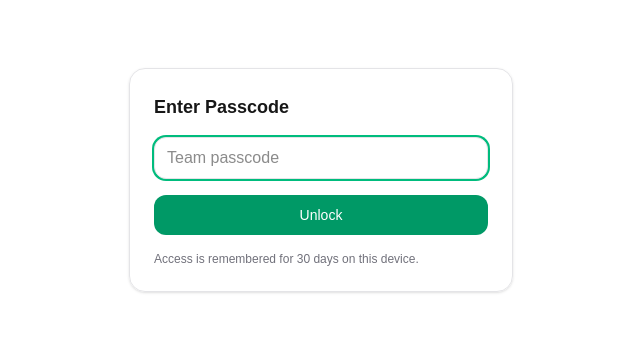
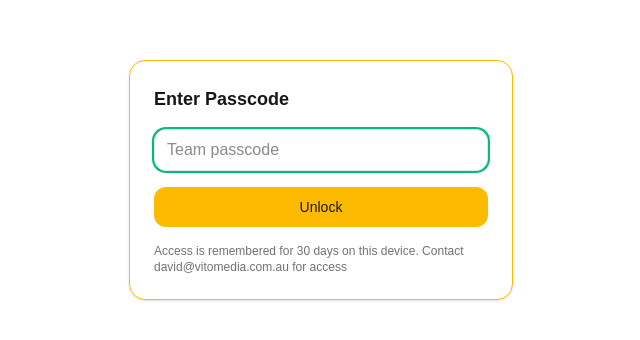
Before and after one commit to davidcmcdonald/client-health, a Next.js app: page /unlock in a window 1280 px wide. Shown: the part 220-560 px from the top of the page, without its empty margins (319-959 px from the left). Built offline with nearby package versions, Linux system fonts and the light colour scheme.

Commit message:
Colour Swap

```diff
--- a/app/unlock/page.js
+++ b/app/unlock/page.js
@@ -13,7 +13,7 @@ export default function Unlock({ searchParams }) {
       <form
         method="POST"
         action="/api/unlock"
-        className="w-full max-w-sm space-y-4 rounded-2xl border border-zinc-200 dark:border-zinc-800 bg-white/80 dark:bg-zinc-900/70 p-6 shadow-sm"
+        className="w-full max-w-sm space-y-4 rounded-2xl border border-[#fcba01] bg-white/80 dark:bg-zinc-900/70 p-6 shadow-sm"
       >
         <h1 className="text-lg font-semibold">Enter Passcode</h1>
 
@@ -39,13 +39,13 @@ export default function Unlock({ searchParams }) {
 
         <button
           type="submit"
-          className="w-full rounded-xl bg-emerald-600 text-white py-2.5 text-sm font-medium hover:bg-emerald-700"
+          className="w-full rounded-xl bg-[#fcba01] text-zinc-900 py-2.5 text-sm font-medium hover:bg-[#e0a700]"
         >
           Unlock
         </button>
 
         <p className="text-xs text-zinc-500">
-          Access is remembered for 30 days on this device.
+          Access is remembered for 30 days on this device. Contact david@vitomedia.com.au for access
         </p>
       </form>
     </main>
```
